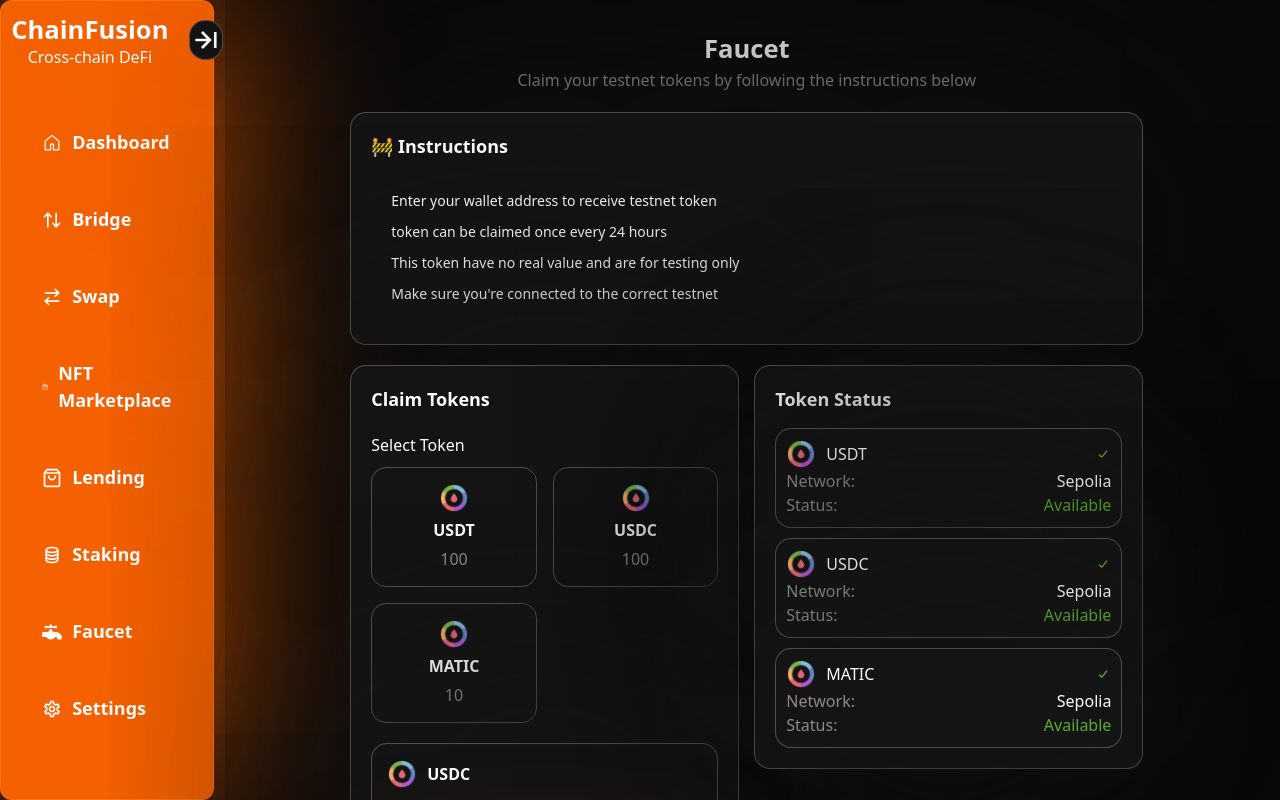
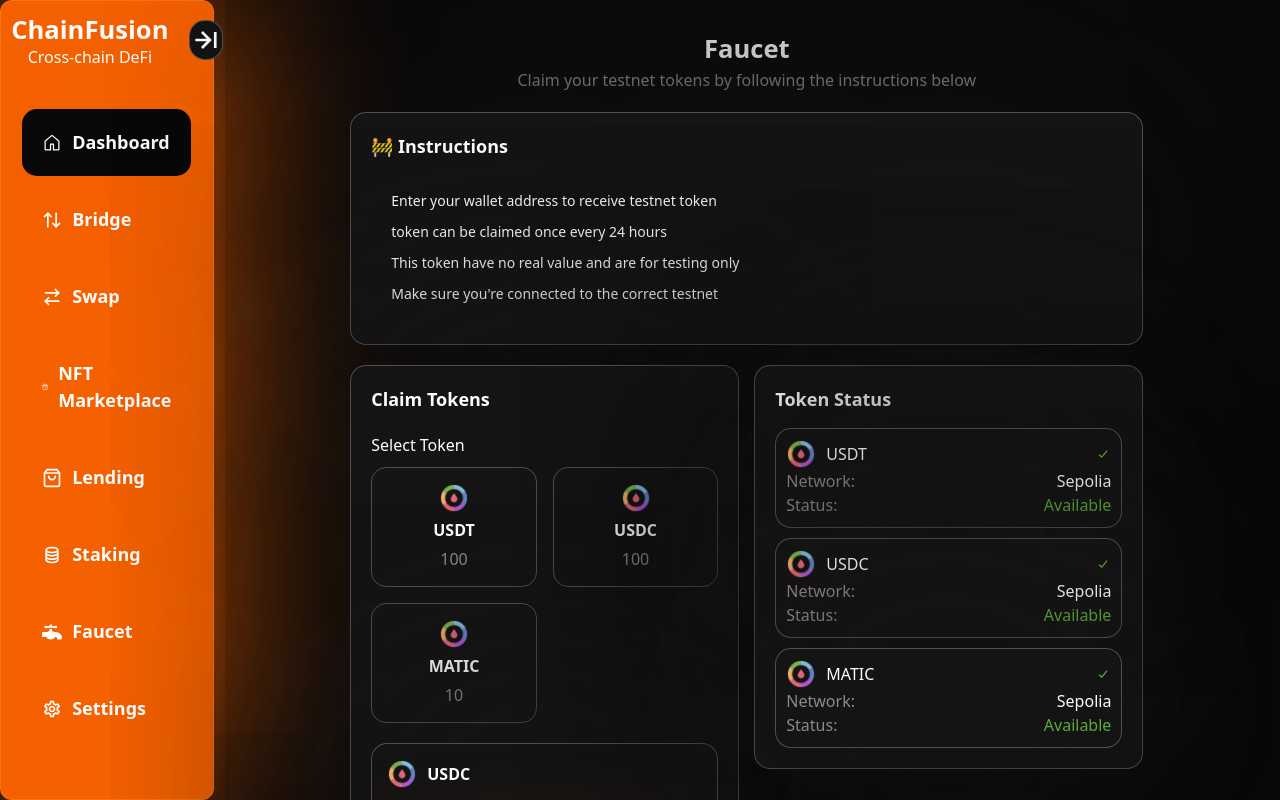
Before and after one commit to raazymuhd1/ChainFusion, a Next.js app: page /main/faucet in a window 1280 px wide. Shown: the top 800 px of the page. Built offline with nearby package versions, Linux system fonts and the light colour scheme; what @civic/auth-web3, wagmi would draw is missing.

Commit message:
handling an active link of sidebar

```diff
--- a/src/components/sidebar/SidebarLinks.tsx
+++ b/src/components/sidebar/SidebarLinks.tsx
@@ -1,10 +1,28 @@
-import React from 'react'
+"use client"
+import { useState } from 'react'
 import { sidebarLinks } from '@/constants'
 import Link from "next/link"
 
 const SidebarLinks = () => {
+    const [activeSidebar, setActiveSidebar] = useState(sidebarLinks);
 
-    const handleActiveLinks = () => {
+    const handleActiveLinks = (linkId: number) => {
+          const links = [...activeSidebar]
+          const activeLink = links.find(link => link.id == linkId);
+
+          links.forEach(link => {
+               if(link.id == linkId) {
+                   link.isActive = true
+               } else {
+                    link.isActive = false
+               }
+          })
+
+          // if(typeof activeLink != "undefined" && typeof notActiveLink != "undefined" ) {
+          //     activeLink.isActive = true;
+
+          // }
+        setActiveSidebar(links)
 
     }
 
@@ -26,10 +44,11 @@ const SidebarLinks = () => {
         { handleSidebarLinks("Staking", BiCoinStack) }
         { handleSidebarLinks("Settings", MdOutlineSettings) } */}
 
-        { sidebarLinks.map(link => (
+        { activeSidebar.map(link => (
              <Link
-              key={link.id}
-              href={link.url} className='flex items-center gap-[10px] rounded-[15px] hover:bg-[#18191d] transition-[background_1s] cursor-pointer p-[20px] w-[80%]'>
+                onClick={() => handleActiveLinks(link.id)}
+                key={link.id}
+                href={link.url} className={`flex items-center gap-[10px] rounded-[15px] hover:bg-[#18191d] transition-[background_1s] cursor-pointer p-[20px] w-[80%] ${link.isActive == true && "bg-[var(--main-color)]"} `}>
                 <link.Icon className='w-[20px] h-[20px]' />
                 <h4 className='font-bold text-[clamp(18px,1vw,25px)] '> { link.title } </h4>
               </Link>
--- a/src/constants/index.ts
+++ b/src/constants/index.ts
@@ -56,14 +56,14 @@ const cards = [
 ]
 
 const sidebarLinks = [
-    { id: 1, title: "Dashboard", url: "/main", Icon: GoHome },
-    { id: 2, title: "Bridge", url: "/main/bridge", Icon: LuArrowUpDown },
-    { id: 3, title: "Swap", url: "/main/swap", Icon: LuArrowRightLeft },
-    { id: 4, title: "NFT Marketplace", url: "/main/marketplace", Icon: FiShoppingBag },
-    { id: 5, title: "Lending", url: "/main/lending", Icon: FiShoppingBag },
-    { id: 6, title: "Staking", url: "/main/staking", Icon: BiCoinStack },
-    { id: 7, title: "Faucet", url: "/main/faucet", Icon: FaFaucet },
-    { id: 8, title: "Settings", url: "/main/settings", Icon: MdOutlineSettings },
+    { id: 1, title: "Dashboard", url: "/main", Icon: GoHome, isActive: true },
+    { id: 2, title: "Bridge", url: "/main/bridge", Icon: LuArrowUpDown, isActive: false },
+    { id: 3, title: "Swap", url: "/main/swap", Icon: LuArrowRightLeft, isActive: false },
+    { id: 4, title: "NFT Marketplace", url: "/main/marketplace", Icon: FiShoppingBag, isActive: false },
+    { id: 5, title: "Lending", url: "/main/lending", Icon: FiShoppingBag, isActive: false },
+    { id: 6, title: "Staking", url: "/main/staking", Icon: BiCoinStack, isActive: false },
+    { id: 7, title: "Faucet", url: "/main/faucet", Icon: FaFaucet, isActive: false },
+    { id: 8, title: "Settings", url: "/main/settings", Icon: MdOutlineSettings, isActive: false },
 ]
 
 const dummyDashboard = [
```
